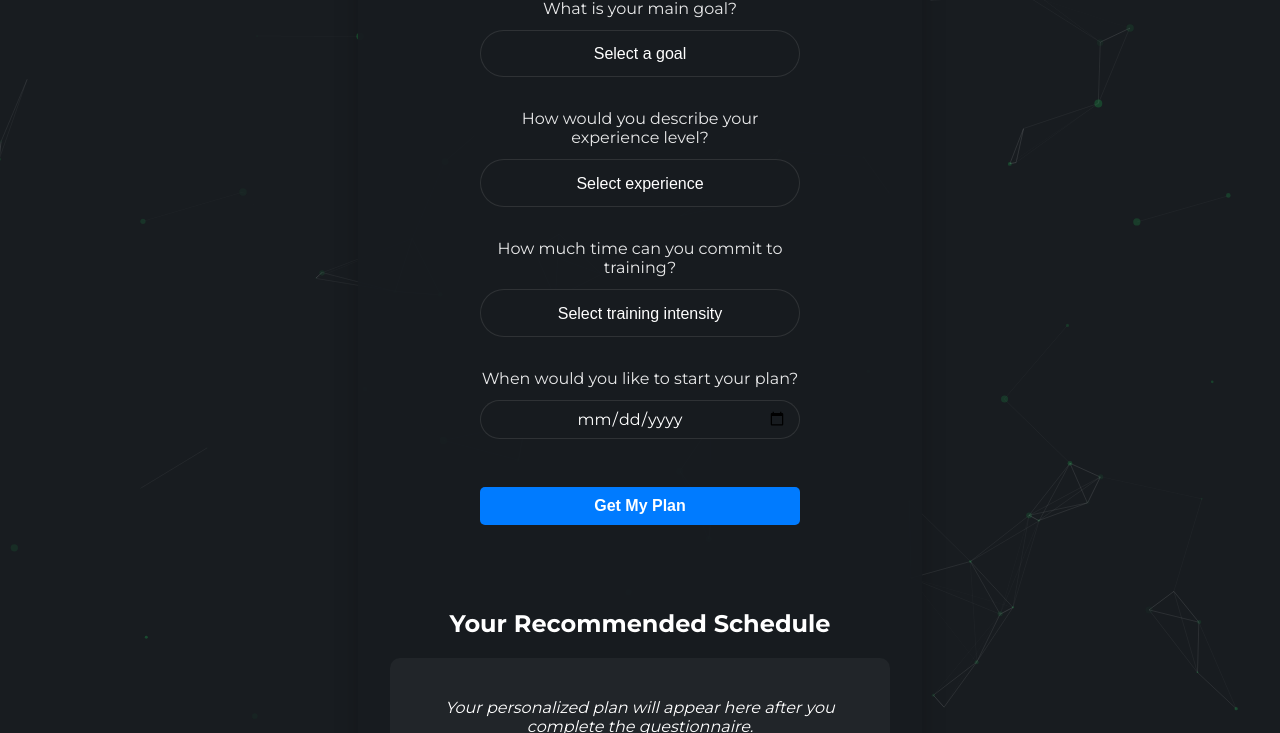
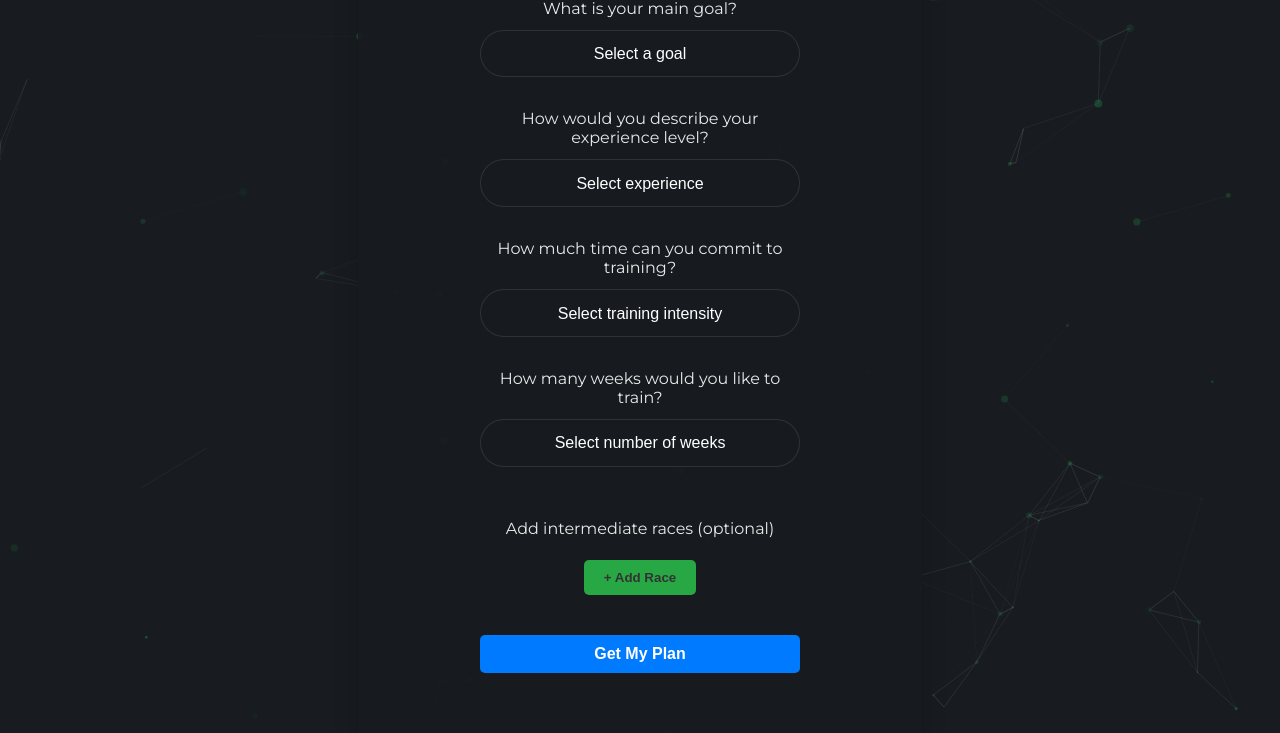
Before and after one commit to zpreator/moovmetrics, a Flask app: page /mainapp in a window 1280 px wide. Shown: the part 412-1145 px from the top of the page. Run offline with Flask 3, Linux system fonts and the light colour scheme.

Commit message:
Update form to better include strava stats and allow races before target race.

```diff
--- a/app/routes.py
+++ b/app/routes.py
@@ -111,6 +111,64 @@ def strava_login():
     return redirect(url)
 
 
+# Analyze Strava data to recommend initial settings
+def analyze_strava_activity_patterns(activities):
+    if not activities:
+        return None
+
+    # Filter to get only runs from the last 20 activities
+    recent_runs = [
+        activity
+        for activity in activities[:20]
+        if activity.type and activity.type.lower() == "run"
+    ]
+
+    if not recent_runs:
+        return None
+
+    # Sort runs by date
+    recent_runs.sort(key=lambda x: x.start_date_local, reverse=True)
+
+    # Calculate average runs per week
+    if len(recent_runs) >= 2:
+        time_diff = recent_runs[0].start_date_local - recent_runs[-1].start_date_local
+        weeks = time_diff.days / 7
+        runs_per_week = len(recent_runs) / weeks if weeks > 0 else 0
+    else:
+        runs_per_week = 0
+
+    # Calculate average distance per run (in miles)
+    avg_distance = sum(
+        run.distance * 0.000621371 for run in recent_runs if run.distance
+    ) / len(recent_runs)
+
+    # Determine experience level and training intensity based on patterns
+    def get_experience_level(runs_per_week, avg_distance):
+        if runs_per_week >= 5 or avg_distance >= 10:
+            return "advanced"
+        elif runs_per_week >= 3 or avg_distance >= 5:
+            return "intermediate"
+        else:
+            return "beginner"
+
+    def get_training_intensity(runs_per_week):
+        if runs_per_week >= 6:
+            return "spicy 6-7 days"
+        elif runs_per_week >= 3:
+            return "hot 3-5 days"
+        elif runs_per_week >= 2:
+            return "medium 2-3 days"
+        else:
+            return "mild 1-2 days"
+
+    return {
+        "runs_per_week": round(runs_per_week, 1),
+        "avg_distance": round(avg_distance, 1),
+        "recommended_experience": get_experience_level(runs_per_week, avg_distance),
+        "recommended_intensity": get_training_intensity(runs_per_week),
+    }
+
+
 # Main app page with questionnaire
 @app.route("/mainapp", methods=["GET"])
 def mainapp():
@@ -123,14 +181,45 @@ def mainapp():
     if success and "current_training_plan" in session:
         plan = deserialize_training_plan(session["current_training_plan"])
 
+    # Get Strava context and recommendations if user is connected
+    strava_context = None
+    recommendations = None
+    athlete = get_user()
+    if athlete:
+        activities = get_activities(athlete.id)
+        if activities:
+            # Generate Strava context
+            strava_context = "Strava Stats:\n"
+            stats = utils.get_stats(activities)
+            for key, value in stats.items():
+                strava_context += f"{key}: Total count: {value['count']}, Total distance: {value['distance']} miles\n"
+
+            # Get activity pattern recommendations
+            recommendations = analyze_strava_activity_patterns(activities)
+            if recommendations:
+                strava_context += f"\nActivity Patterns:\n"
+                strava_context += (
+                    f"Average runs per week: {recommendations['runs_per_week']}\n"
+                )
+                strava_context += f"Average distance per run: {recommendations['avg_distance']} miles\n"
+
+            # Store context for later use in recommendation
+            session["strava_context"] = strava_context
+
     return render_template(
-        "mainapp.html", athlete=get_user(), success=success, plan=plan, error=error
+        "mainapp.html",
+        athlete=athlete,
+        success=success,
+        plan=plan,
+        error=error,
+        recommendations=recommendations,
     )
 
 
 # Handle questionnaire submission (placeholder)
 @app.route("/recommendation", methods=["POST"])
 def recommendation():
+    top_activities = 10
     # Handle reset request
     if request.form.get("reset"):
         # Clear the current plan and success flag
@@ -140,62 +229,53 @@ def recommendation():
         return redirect(url_for("mainapp"))
 
     try:
-        # Check if connected to Strava
-        athlete = get_user()
-        strava_context = None
-        if athlete:
-            strava_context = "Strava Stats:\n"
-            activities = get_activities(athlete.id)
-            stats = utils.get_stats(activities)
-            for key, value in stats.items():
-                strava_context += f"{key}: Total count: {value['count']}, Total distance: {value['distance']} miles\n"
+        # Get stored Strava context
+        strava_context = session.get("strava_context")
+        races = get_races(None)
+        activities = get_activities(get_user().id, top_n=top_activities)
+        if races:
+            # Get race stats
+            longest_race = max(races, key=lambda x: x.distance if x.distance else 0)
+            fastest_race = min(
+                races,
+                key=lambda x: (
+                    x.elapsed_time.total_seconds() / (x.distance)
+                    if x.distance and x.elapsed_time
+                    else float("inf")
+                ),
+            )
 
-            races = get_races(None)
-            if races:
-                # Get race stats
-                longest_race = max(races, key=lambda x: x.distance if x.distance else 0)
-                fastest_race = min(
-                    races,
-                    key=lambda x: (
-                        x.elapsed_time.total_seconds() / (x.distance)
-                        if x.distance and x.elapsed_time
-                        else float("inf")
-                    ),
-                )
+            def race_analysis(race) -> str:
+                analysis = ""
+                if race.distance:
+                    distance_miles = (
+                        race.distance * 0.621371 / 1000
+                    )  # Convert m to miles
+                    pace_min_per_mile = (
+                        race.elapsed_time.total_seconds() / 60 / distance_miles
+                    )
+                    analysis += f"{race.name} ({distance_miles:.1f} miles), Pace: {pace_min_per_mile:.2f} min/mile, Date: {race.start_date_local.strftime('%Y-%m-%d')}"
+                    if race.average_heartrate:
+                        analysis += f", Average HR: {race.average_heartrate:.0f} bpm\n"
+                    else:
+                        analysis += "\n"
+                else:
+                    return ""
+                return analysis
 
-                def race_analysis(race) -> str:
-                    analysis = ""
-                    if race.distance:
-                        distance_miles = (
-                            race.distance * 0.621371 / 1000
-                        )  # Convert m to miles
-                        pace_min_per_mile = (
-                            race.elapsed_time.total_seconds() / 60 / distance_miles
-                        )
-                        analysis += f"{race.name} ({distance_miles:.1f} miles), Pace: {pace_min_per_mile:.2f} min/mile, Date: {race.start_date_local.strftime('%Y-%m-%d')}"
-                        if race.average_heartrate:
-                            analysis += (
-                                f", Average HR: {race.average_heartrate:.0f} bpm\n"
-                            )
-                        else:
-                            analysis += "\n"
-                    else:
-                        return ""
-                    return analysis
+            # Add detailed race analysis to context
+            strava_context += "\nRace Analysis:\n"
+            strava_context += f"Longest Race: {race_analysis(longest_race)}"
+            strava_context += f"Fastest Race: {race_analysis(fastest_race)}"
+            strava_context += f"Most Recent Race: {race_analysis(races[0])}"
 
-                # Add detailed race analysis to context
-                strava_context += "\nRace Analysis:\n"
-                strava_context += f"Longest Race: {race_analysis(longest_race)}"
-                strava_context += f"Fastest Race: {race_analysis(fastest_race)}"
-                strava_context += f"Most Recent Race: {race_analysis(races[0])}"
+            strava_context += "\nRace History (Most Recent):\n"
+            for race in races[:5]:  # They should already be sorted by date
+                strava_context += race_analysis(race)
 
-                strava_context += "\nRace History (Most Recent):\n"
-                for race in races[:5]:  # They should already be sorted by date
-                    strava_context += race_analysis(race)
-
-                strava_context += "\nRecent Activities:\n"
-                for activity in activities[:10]:
-                    strava_context += race_analysis(activity)
+            strava_context += "\nRecent Activities:\n"
+            for activity in activities[:top_activities]:
+                strava_context += race_analysis(activity)
 
         # Get form data
         goal_type = request.form.get("goal_type")
@@ -244,14 +324,33 @@ def recommendation():
                 "goal_description", "Custom running goal"
             )
 
-        # Build form data dictionary
+        # Get intermediate races
+        intermediate_races = []
+        for key in request.form.keys():
+            if key.startswith("intermediate_race_distance_"):
+                race_num = key.split("_")[-1]
+                race_date = request.form.get(f"intermediate_race_date_{race_num}")
+                race_distance = request.form.get(key)
+                if race_date and race_distance:
+                    intermediate_races.append(
+                        {"distance": race_distance, "date": race_date}
+                    )
+
+        # Build form data dictionary with non-empty values
         form_data = {
             "sport": "running",  # Hardcoded as we're focusing on running only
             "goal": goal_description,
-            "experience": request.form.get("experience"),
-            "intensity": request.form.get("intensity"),
-            "start_date": request.form.get("start_date"),
         }
+
+        # Add optional fields only if they have values
+        if experience := request.form.get("experience"):
+            form_data["experience"] = experience
+        if intensity := request.form.get("intensity"):
+            form_data["intensity"] = intensity
+        if num_weeks := request.form.get("num_weeks"):
+            form_data["num_weeks"] = num_weeks
+        if intermediate_races:
+            form_data["intermediate_races"] = intermediate_races
 
         # Check if we should use cached plan (for testing)
         use_dummy = os.getenv("USE_DUMMY", "false").lower() == "true"
@@ -433,7 +532,7 @@ def get_data():
 @app.route("/get_activity_types")
 def get_activity_types():
     strava_athlete = get_user()
-    activities = get_activities(strava_athlete.id, update_db=should_update_activities())
+    activities = get_activities(athlete.id, update_db=should_update_activities())
 
     activity_types = list(set([x.type.lower() for x in activities]))
     type_counts = Counter(x.type.lower() for x in activities)
--- a/app/templates/mainapp.html
+++ b/app/templates/mainapp.html
@@ -91,26 +91,66 @@
         <label for="experience">How would you describe your experience level?</label>
         <select class="form-input" name="experience" id="experience" required>
           <option value="">Select experience</option>
-          <option value="beginner">🌱 Beginner</option>
-          <option value="intermediate">🌟 Intermediate</option>
-          <option value="advanced">🏆 Advanced</option>
+          <option value="beginner" {% if recommendations and recommendations.recommended_experience == 'beginner' %}selected{% endif %}>
+            🌱 Beginner
+          </option>
+          <option value="intermediate" {% if recommendations and recommendations.recommended_experience == 'intermediate' %}selected{% endif %}>
+            🌟 Intermediate
+          </option>
+          <option value="advanced" {% if recommendations and recommendations.recommended_experience == 'advanced' %}selected{% endif %}>
+            🏆 Advanced
+          </option>
         </select>
+        {% if recommendations %}
+        <small class="form-text text-muted">
+          Based on your Strava history: {{ recommendations.runs_per_week }} runs/week, averaging {{ recommendations.avg_distance }} miles per run
+        </small>
+        {% endif %}
       </div>
 
       <div class="form-group">
         <label for="intensity">How much time can you commit to training?</label>
         <select class="form-input" name="intensity" id="intensity" required>
           <option value="">Select training intensity</option>
-          <option value="mild 1-2 days">🍃 Mild: 1-2 days</option>
-          <option value="medium 2-3 days">🌤️ Medium: 2-3 days, some cross training</option>
-          <option value="hot 3-5 days">🔥 Hot: 3-5 days, cross training and some intense workouts</option>
-          <option value="spicy 6-7 days">🌶️ Spicy: 6-7 days, cross training, intense workouts, 2-a-day workouts</option>
+          <option value="mild 1-2 days" {% if recommendations and recommendations.recommended_intensity == 'mild 1-2 days' %}selected{% endif %}>
+            🍃 Mild: 1-2 days
+          </option>
+          <option value="medium 2-3 days" {% if recommendations and recommendations.recommended_intensity == 'medium 2-3 days' %}selected{% endif %}>
+            🌤️ Medium: 2-3 days, some cross training
+          </option>
+          <option value="hot 3-5 days" {% if recommendations and recommendations.recommended_intensity == 'hot 3-5 days' %}selected{% endif %}>
+            🔥 Hot: 3-5 days, cross training and some intense workouts
+          </option>
+          <option value="spicy 6-7 days" {% if recommendations and recommendations.recommended_intensity == 'spicy 6-7 days' %}selected{% endif %}>
+            🌶️ Spicy: 6-7 days, cross training, intense workouts, 2-a-day workouts
+          </option>
+        </select>
+        {% if recommendations %}
+        <small class="form-text text-muted">
+          Suggested based on your current training frequency
+        </small>
+        {% endif %}
+      </div>
+
+      <div class="form-group">
+        <label for="num_weeks">How many weeks would you like to train?</label>
+        <select class="form-input" name="num_weeks" id="num_weeks" required>
+          <option value="">Select number of weeks</option>
+          <option value="4">4 weeks</option>
+          <option value="6">6 weeks</option>
+          <option value="8">8 weeks</option>
+          <option value="10">10 weeks</option>
+          <option value="12">12 weeks</option>
         </select>
       </div>
 
-      <div class="form-group">
-        <label for="start_date">When would you like to start your plan?</label>
-        <input type="date" class="form-input" name="start_date" id="start_date" required>
+      <!-- Intermediate races section -->
+      <div id="intermediate_races" class="form-group" style="margin-top: 20px;">
+        <label>Add intermediate races (optional)</label>
+        <div id="intermediate_races_container">
+          <!-- Race entries will be added here dynamically -->
+        </div>
+        <button type="button" class="btn btn-secondary" id="add_race_btn" style="margin-top: 10px;">+ Add Race</button>
       </div>
 
       <button type="submit" class="form-button btn btn-primary" id="submitBtn">
@@ -346,6 +386,39 @@ textarea.form-input {
   font-weight: bold;
   letter-spacing: 0.5px;
 }
+
+.text-muted {
+  color: #6c757d;
+  font-size: 0.875em;
+  margin-top: 4px;
+  display: block;
+}
+
+/* Intermediate races styling */
+.intermediate-race {
+  margin-bottom: 15px;
+  padding: 15px;
+}
+
+#add_race_btn {
+  background-color: #28a745;
+  color: white;
+  transition: background-color 0.3s ease;
+}
+
+#add_race_btn:hover {
+  background-color: #218838;
+}
+
+.remove-race {
+  background-color: #dc3545;
+  color: white;
+  transition: background-color 0.3s ease;
+}
+
+.remove-race:hover {
+  background-color: #c82333;
+}
 </style>
 
 
@@ -454,9 +527,71 @@ document.getElementById('race_distance').addEventListener('change', function(e)
     }
 });
 
-// Set minimum date for date inputs
+// Set minimum date for race date input
 const today = new Date().toISOString().split('T')[0];
-document.getElementById('start_date').min = today;
 document.getElementById('race_date').min = today;
+
+// Function to recommend number of training weeks based on race distance
+function recommendWeeks(distance) {
+    const weeksByDistance = {
+        '5k': 8,
+        '10k': 10,
+        'half': 12,
+        'marathon': 12,
+        '50k': 12,
+        '50m': 12,
+        '100k': 12,
+        '100m': 12,
+        'custom': 12
+    };
+    return weeksByDistance[distance] || 8;
+}
+
+// Handle race distance selection to update recommended weeks
+document.getElementById('race_distance').addEventListener('change', function(e) {
+    const numWeeks = document.getElementById('num_weeks');
+    const recommendedWeeks = recommendWeeks(e.target.value);
+    numWeeks.value = recommendedWeeks.toString();
+});
+
+// Handle intermediate races
+let raceCounter = 0;
+document.getElementById('add_race_btn').addEventListener('click', function() {
+    const container = document.getElementById('intermediate_races_container');
+    raceCounter++;
+
+    const raceEntry = document.createElement('div');
+    raceEntry.className = 'intermediate-race conditional-field';
+    raceEntry.innerHTML = `
+        <div style="display: flex; justify-content: space-between; align-items: center; margin-bottom: 10px;">
+            <strong>Intermediate Race ${raceCounter}</strong>
+            <button type="button" class="btn btn-secondary remove-race" style="padding: 5px 10px;">Remove</button>
+        </div>
+        <div class="form-group" style="margin-bottom: 12px;">
+            <label>Race Distance</label>
+            <select class="form-input" name="intermediate_race_distance_${raceCounter}">
+                <option value="5k">🏃 5K (3.1 miles)</option>
+                <option value="10k">🏃 10K (6.2 miles)</option>
+                <option value="half">🏃 Half Marathon (13.1 miles)</option>
+                <option value="marathon">🏃‍♂️ Marathon (26.2 miles)</option>
+                <option value="50k">🏃‍♂️ 50K (31 miles)</option>
+                <option value="50m">🏃‍♂️ 50 Miles</option>
+                <option value="100k">🏃‍♂️ 100K (62 miles)</option>
+                <option value="100m">🏃‍♂️ 100 Miles</option>
+                <option value="custom">✨ Other Distance</option>
+            </select>
+        </div>
+        <div class="form-group">
+            <label>Race Date</label>
+            <input type="date" class="form-input" name="intermediate_race_date_${raceCounter}" min="${today}">
+        </div>
+    `;
+    container.appendChild(raceEntry);
+
+    // Add remove button handler
+    raceEntry.querySelector('.remove-race').addEventListener('click', function() {
+        container.removeChild(raceEntry);
+    });
+});
 </script>
 {% endblock %}
```
